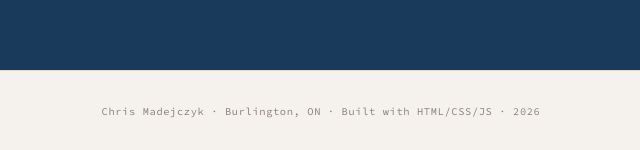
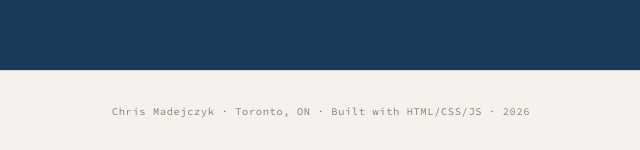
Before and after one commit to chris-albi/portfolio, a plain HTML site: page index.html in a window 1280 px wide. Shown: the part 5137-5287 px from the top of the page, 319-959 px from the left. Drawn offline with nearby package versions, Linux system fonts and the light colour scheme.

Commit message:
Fixed location

```diff
--- a/index.html
+++ b/index.html
@@ -955,7 +955,7 @@
 </section>
 
 <footer>
-  Chris Madejczyk · Burlington, ON · Built with HTML/CSS/JS · 2026
+  Chris Madejczyk · Toronto, ON · Built with HTML/CSS/JS · 2026
 </footer>
 
 <script>
```
